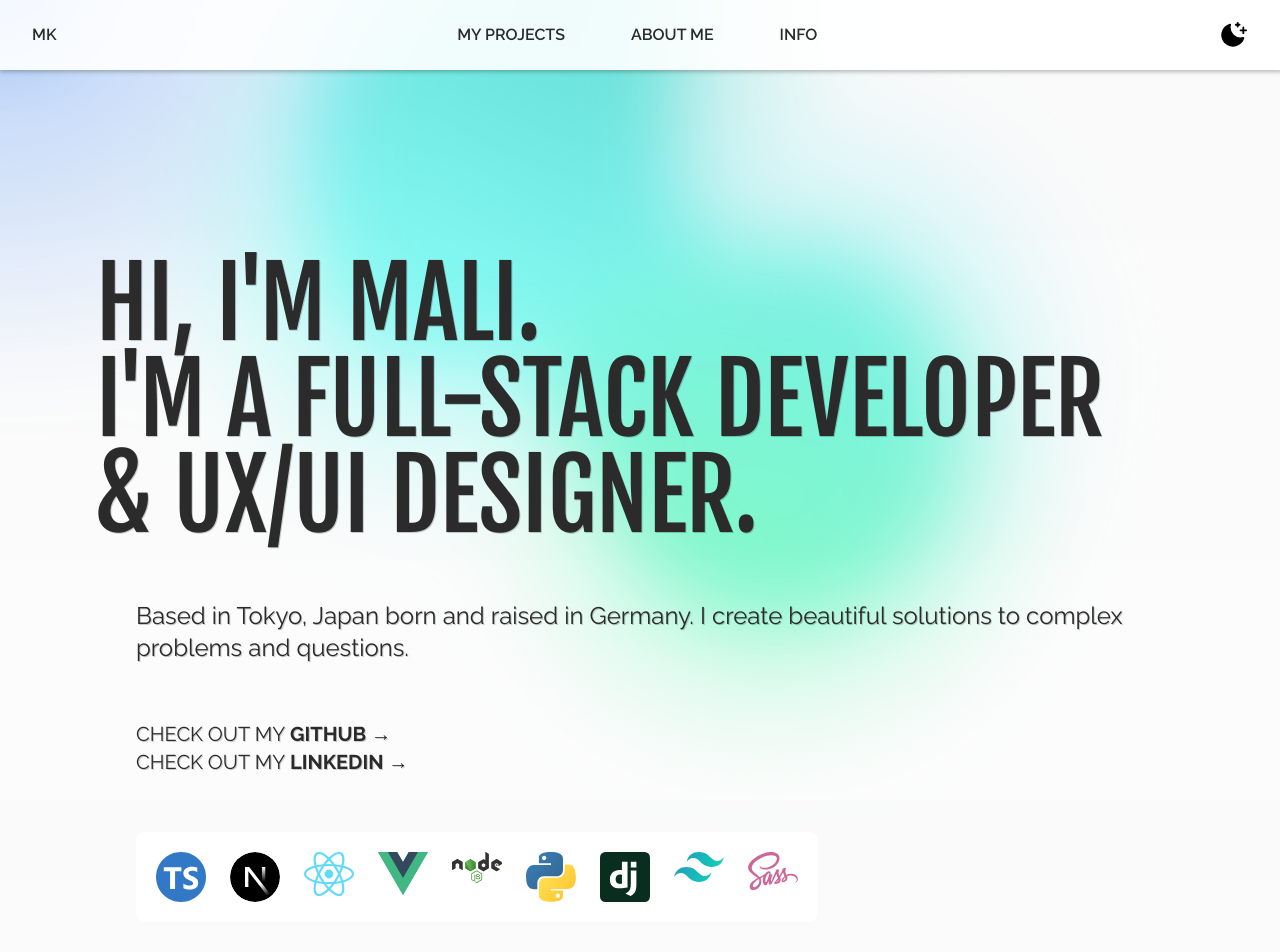
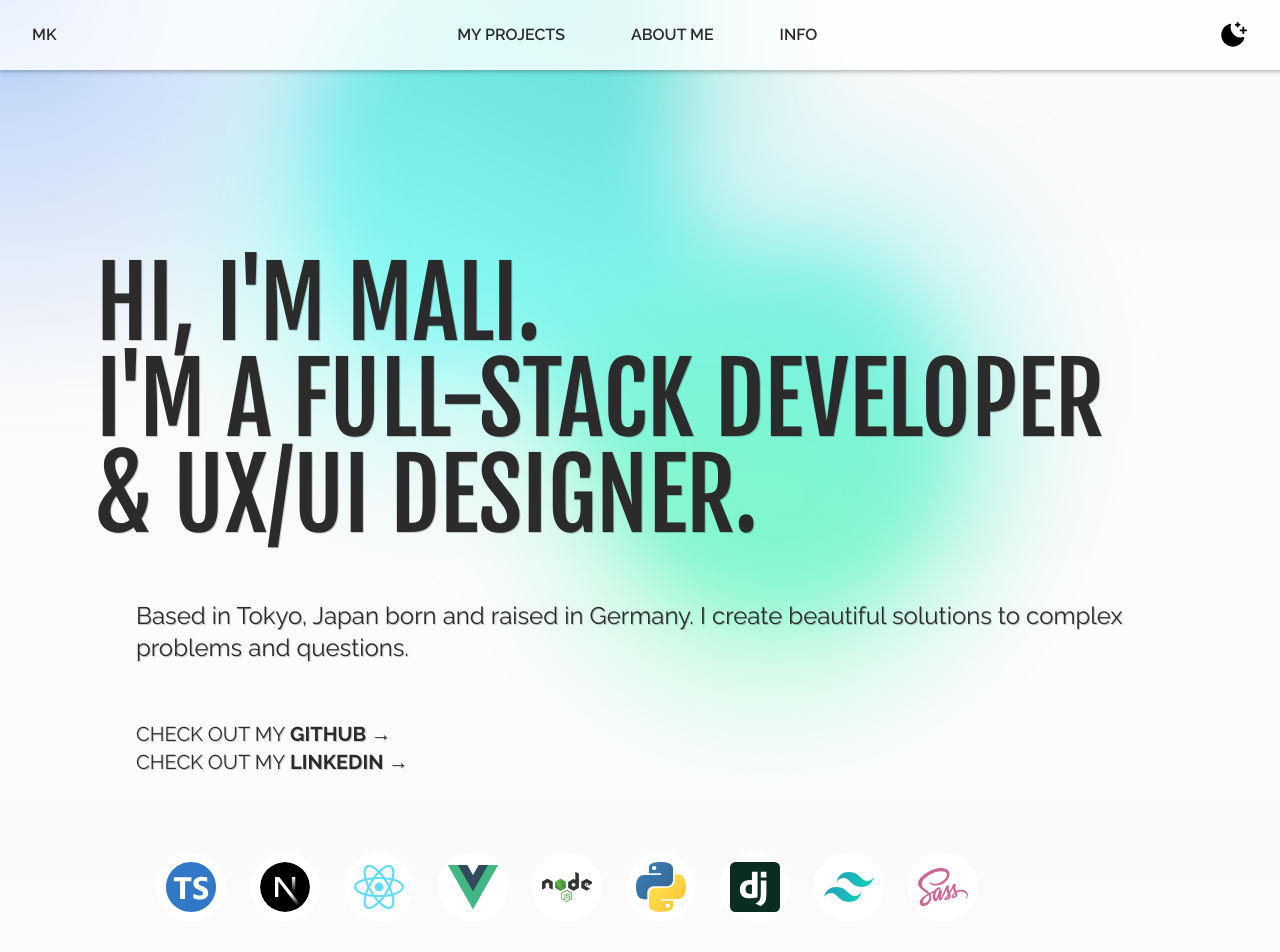
Before and after one commit to amekatze/portfolio2023, a Next.js app: page / in a window 1280 px wide. Shown: the top 952 px of the page. Built offline with nearby package versions, Linux system fonts and the light colour scheme.

Commit message:
techstack icons styling

```diff
--- a/src/components/Header.tsx
+++ b/src/components/Header.tsx
@@ -39,87 +39,86 @@ export default function Header({ fraunces }: NavProps) {
           →
         </li>
       </ul>
-      <div className="techstack flex flex-wrap gap-6 px-2 mx-10 max-w-screen">
+      <div className="techstack flex flex-wrap gap-6 px-6 mx-10 max-w-screen">
         <a href="https://www.typescriptlang.org/" target="_blank">
+          <div className="icon">
             <Image
               src="/icons/typescript.svg"
               width={50}
               height={50}
               alt="Typescript"
-            className="icon"
             />
+          </div>
         </a>
         <a href="https://nextjs.org/" target="_blank">
+          <div className="icon">
             <Image
               src="/icons/nextjs.svg"
               width={50}
               height={50}
               alt="Next.js"
-            className="icon"
             />
+          </div>
         </a>
         <a href="https://react.dev/" target="_blank">
+          <div className="icon">
             <Image
               src="/icons/react.svg"
               width={50}
               height={50}
               alt="React.js"
-            className="icon"
             />
+          </div>
         </a>
         <a href="https://vuejs.org/" target="_blank">
-          <Image
-            src="/icons/vue.svg"
-            width={50}
-            height={50}
-            alt="Vue.js"
-            className="icon"
-          />
+          <div className="icon">
+            <Image src="/icons/vue.svg" width={50} height={50} alt="Vue.js" />
+          </div>
         </a>
         <a href="https://nodejs.org/en" target="_blank">
+          <div className="icon">
             <Image
               src="/icons/nodejs.svg"
               width={50}
               height={50}
               alt="Node.js"
-            className="icon"
             />
+          </div>
         </a>
         <a href="https://www.python.org/" target="_blank">
+          <div className="icon">
             <Image
               src="/icons/python.svg"
               width={50}
               height={50}
               alt="Python"
-            className="icon"
             />
+          </div>
         </a>
         <a href="https://www.djangoproject.com/" target="_blank">
+          <div className="icon">
             <Image
               src="/icons/django.svg"
               width={50}
               height={50}
               alt="Django"
-            className="icon"
             />
+          </div>
         </a>
         <a href="https://tailwindcss.com/" target="_blank">
+          <div className="icon">
             <Image
               src="/icons/tailwind.svg"
               width={50}
               height={50}
               alt="Tailwind"
-            className="icon"
             />
+          </div>
         </a>
         <a href="https://sass-lang.com/" target="_blank">
-          <Image
-            src="/icons/sass.svg"
-            width={50}
-            height={50}
-            alt="Sass"
-            className="icon"
-          />
+          <div className="icon">
+            <Image src="/icons/sass.svg" width={50} height={50} alt="Sass" />
+          </div>
         </a>
       </div>
     </div>
--- a/src/components/Nav.tsx
+++ b/src/components/Nav.tsx
@@ -120,11 +120,11 @@ export default function Nav({}) {
         )}
 
         <div
-          className={`hamburger  mt-[60px] right-0 w-full transition-all ${
+          className={`hamburger mt-[68px] right-0 w-full transition-all ${
             hamburger ? "open" : ""
           }`}
         >
-          <ul className="flex flex-col justify-between text-right px-10 gap-6 mt-20 mb-10 text-2xl uppercase">
+          <ul className="flex flex-col justify-between text-right px-10 pt-14 gap-6 text-2xl uppercase">
             <li className="py-4 px-2">
               <a href="">Home</a>
             </li>
--- a/src/styles/globals.scss
+++ b/src/styles/globals.scss
@@ -8,7 +8,7 @@
   --background-start-rgb: 250, 250, 250;
   --background-end-rgb: 255, 255, 255;
   --content: 245, 245, 245;
-  --nav: 255, 255, 255, 0.9;
+  --nav: 255, 255, 255, 0.8;
   --shadow: 43, 43, 43, 0.3;
 
   --color1: 57, 245, 155;
@@ -51,7 +51,7 @@ body {
 
 .nav {
   background-color: rgb(var(--nav));
-  z-index: 2;
+  z-index: 3;
   box-shadow: 1px 1px 4px 1px rgb(var(--shadow));
   min-height: 70px;
   border: none;
@@ -63,6 +63,7 @@ body {
   li a:hover {
     border-top: 1.6px solid rgb(var(--foreground-rgb));
     color: rgb(var(--color2));
+    text-shadow: 2px 1px 4px rgb(var(--background-end-rgb));
   }
 
   .hamburger-icon {
@@ -100,11 +101,24 @@ h1 {
 }
 
 .techstack {
-  background-color: rgb(var(--nav));
   width: fit-content;
   padding: 20px;
   margin-left: 40px;
   border-radius: 8px;
+
+  .icon {
+    display: flex;
+    justify-content: center;
+    align-items: center;
+    background-color: rgb(255, 255, 255);
+    border-radius: 50%;
+    height: 70px;
+    width: 70px;
+    padding: 6px;
+  }
+  .icon:hover {
+    border: 3px solid rgb(var(--color2));
+  }
 }
 
 .project-card {
```
Lines whose indentation alone changed are shown as unchanged.
